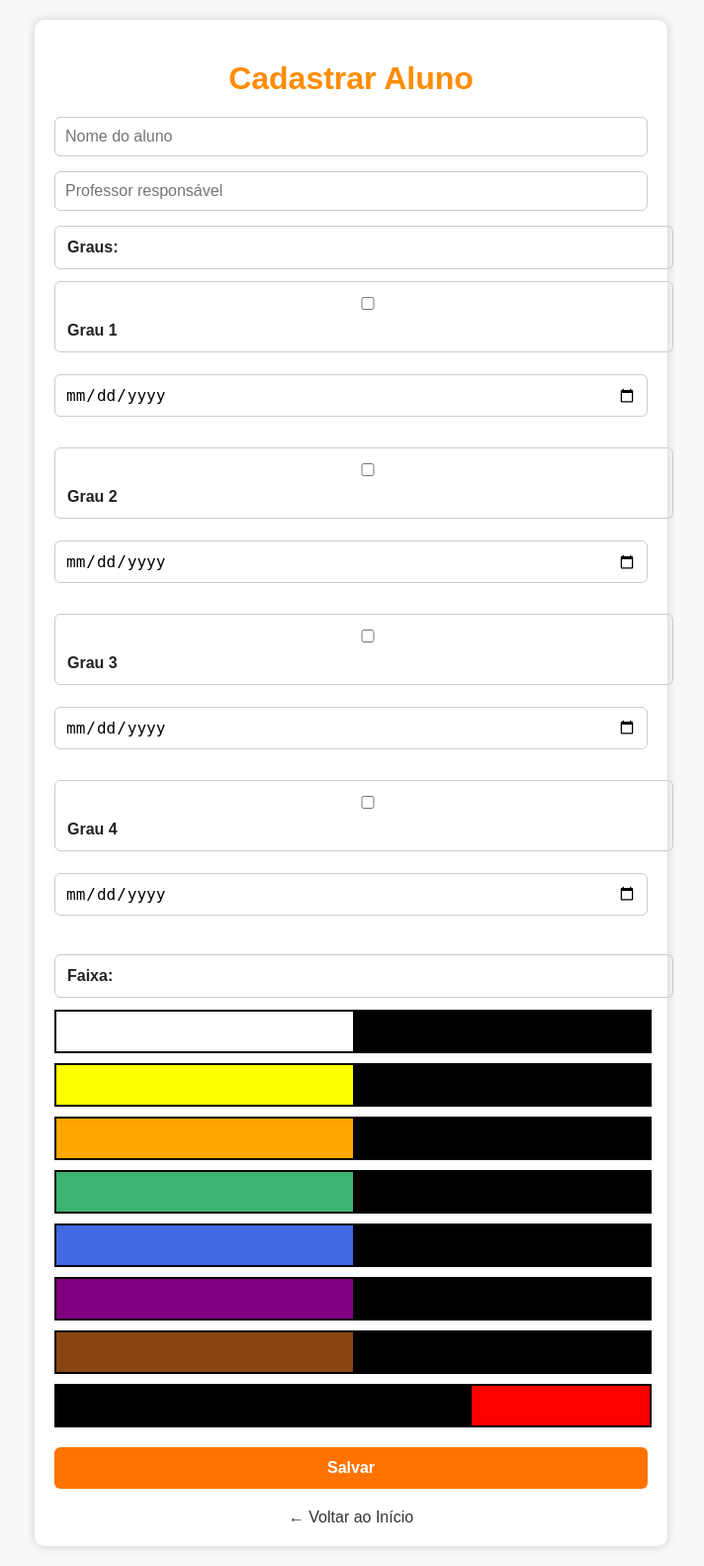
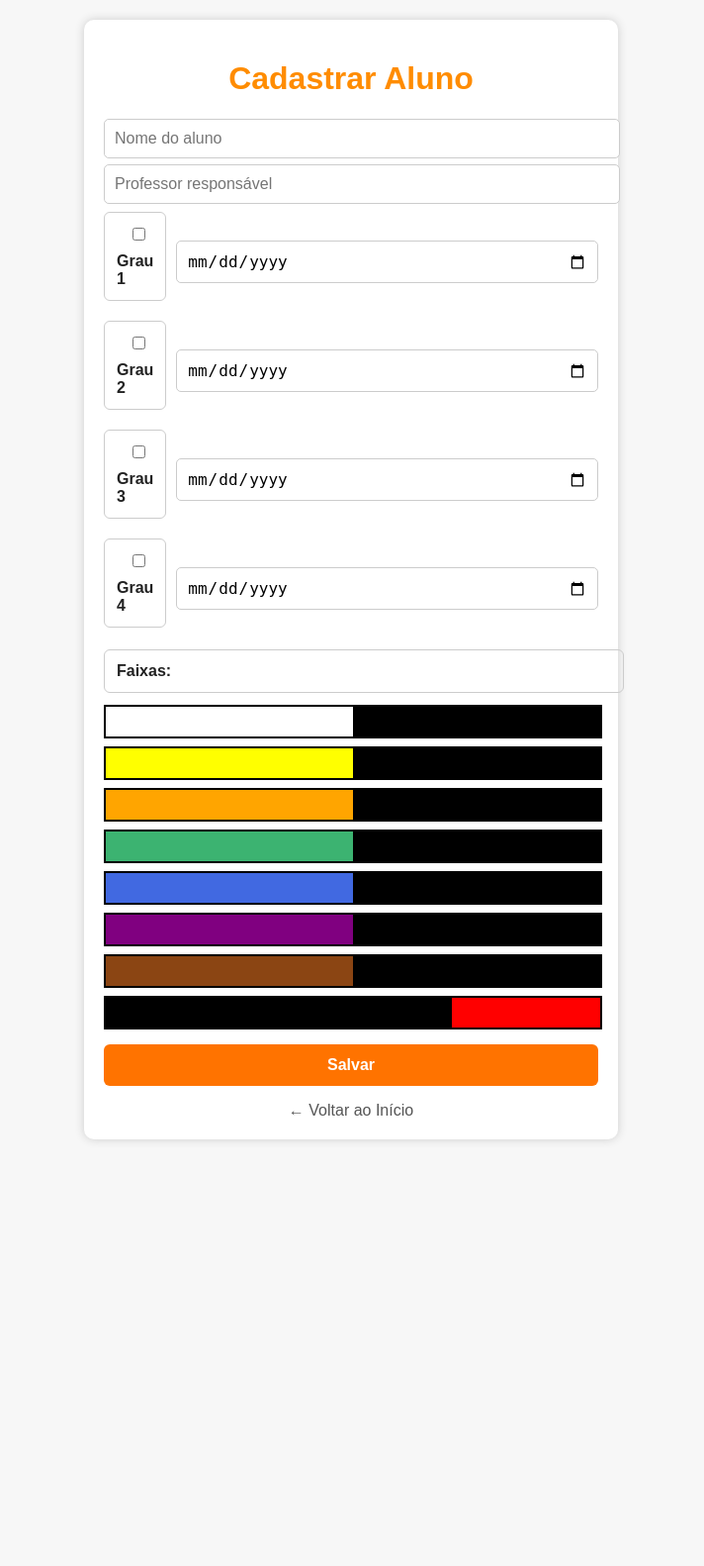
Before and after one commit to RodrigoFrancoBatata/conexao-paulista-app, a Flask app: page /cadastrar_aluno in a window 1280 px wide. Shown: the whole page at 99% size, without its empty margins (285-997 px from the left). After the commit the page ends 1154 px from the top, so only its background shows below. Run offline with Flask 3, Linux system fonts and the light colour scheme.

Commit message:
Atualiza layout da tela de cadastro de aluno

```diff
--- a/templates/alunos.html
+++ b/templates/alunos.html
@@ -8,13 +8,13 @@
   <style>
     body {
       font-family: Arial, sans-serif;
-      background-color: #f8f8f8;
+      background-color: #f7f7f7;
       margin: 0;
       padding: 20px;
     }
 
     .container {
-      max-width: 600px;
+      max-width: 500px;
       margin: auto;
       background-color: #fff;
       padding: 20px;
@@ -25,42 +25,35 @@
     h1 {
       color: darkorange;
       text-align: center;
-      margin-bottom: 20px;
     }
 
     input[type="text"],
     input[type="date"] {
       width: 100%;
       padding: 10px;
-      margin-top: 5px;
-      margin-bottom: 15px;
+      margin: 6px 0;
+      border-radius: 5px;
       border: 1px solid #ccc;
-      border-radius: 6px;
-      box-sizing: border-box;
     }
 
-    .grau-container {
+    .grau-row {
       display: flex;
-      flex-direction: column;
-      gap: 1rem;
-      margin-bottom: 1.5rem;
+      justify-content: space-between;
+      align-items: center;
+      margin: 8px 0;
+      gap: 10px;
     }
 
-    .grau-item {
-      display: flex;
-      flex-direction: column;
-      gap: 0.3rem;
-    }
-
-    .grau-item label {
+    .grau-row label {
+      flex: 1;
       font-weight: bold;
     }
 
     .faixa {
       width: 100%;
-      height: 40px;
+      height: 30px;
       border: 2px solid #000;
-      margin-bottom: 10px;
+      margin-bottom: 8px;
       cursor: pointer;
       transition: 0.3s;
     }
@@ -73,13 +66,13 @@
       background-color: #ff7300;
       color: white;
       font-weight: bold;
-      padding: 12px 20px;
+      padding: 12px;
+      width: 100%;
       border: none;
       border-radius: 6px;
-      margin-top: 20px;
+      font-size: 16px;
+      margin-top: 15px;
       cursor: pointer;
-      width: 100%;
-      font-size: 16px;
     }
 
     button:hover {
@@ -88,25 +81,10 @@
 
     .back {
       display: block;
-      margin-top: 20px;
       text-align: center;
-      color: #333;
+      margin-top: 1rem;
       text-decoration: none;
-    }
-
-    @media (max-width: 480px) {
-      h1 {
-        font-size: 22px;
-      }
-
-      button {
-        font-size: 15px;
-        padding: 10px;
-      }
-
-      .faixa {
-        height: 35px;
-      }
+      color: #555;
     }
   </style>
 </head>
@@ -117,28 +95,25 @@
       <input type="text" name="nome" placeholder="Nome do aluno" required>
       <input type="text" name="professor" placeholder="Professor responsável" required>
 
-      <label><strong>Graus:</strong></label>
-      <div class="grau-container">
-        <div class="grau-item">
+      <div class="grau-row">
         <label><input type="checkbox" name="grau1"> Grau 1</label>
         <input type="date" name="data_grau1">
       </div>
-        <div class="grau-item">
+      <div class="grau-row">
         <label><input type="checkbox" name="grau2"> Grau 2</label>
         <input type="date" name="data_grau2">
       </div>
-        <div class="grau-item">
+      <div class="grau-row">
         <label><input type="checkbox" name="grau3"> Grau 3</label>
         <input type="date" name="data_grau3">
       </div>
-        <div class="grau-item">
+      <div class="grau-row">
         <label><input type="checkbox" name="grau4"> Grau 4</label>
         <input type="date" name="data_grau4">
       </div>
-      </div>
 
-      <label><strong>Faixa:</strong></label>
       <input type="hidden" name="faixa" id="faixaSelecionada" required>
+      <label style="font-weight: bold; display: block; margin-top: 10px;">Faixas:</label>
 
       <div onclick="selecionarFaixa('branca')" class="faixa" style="background: linear-gradient(to right, white 50%, black 50%)"></div>
       <div onclick="selecionarFaixa('amarela')" class="faixa" style="background: linear-gradient(to right, yellow 50%, black 50%)"></div>
```
Lines whose indentation alone changed are shown as unchanged.
